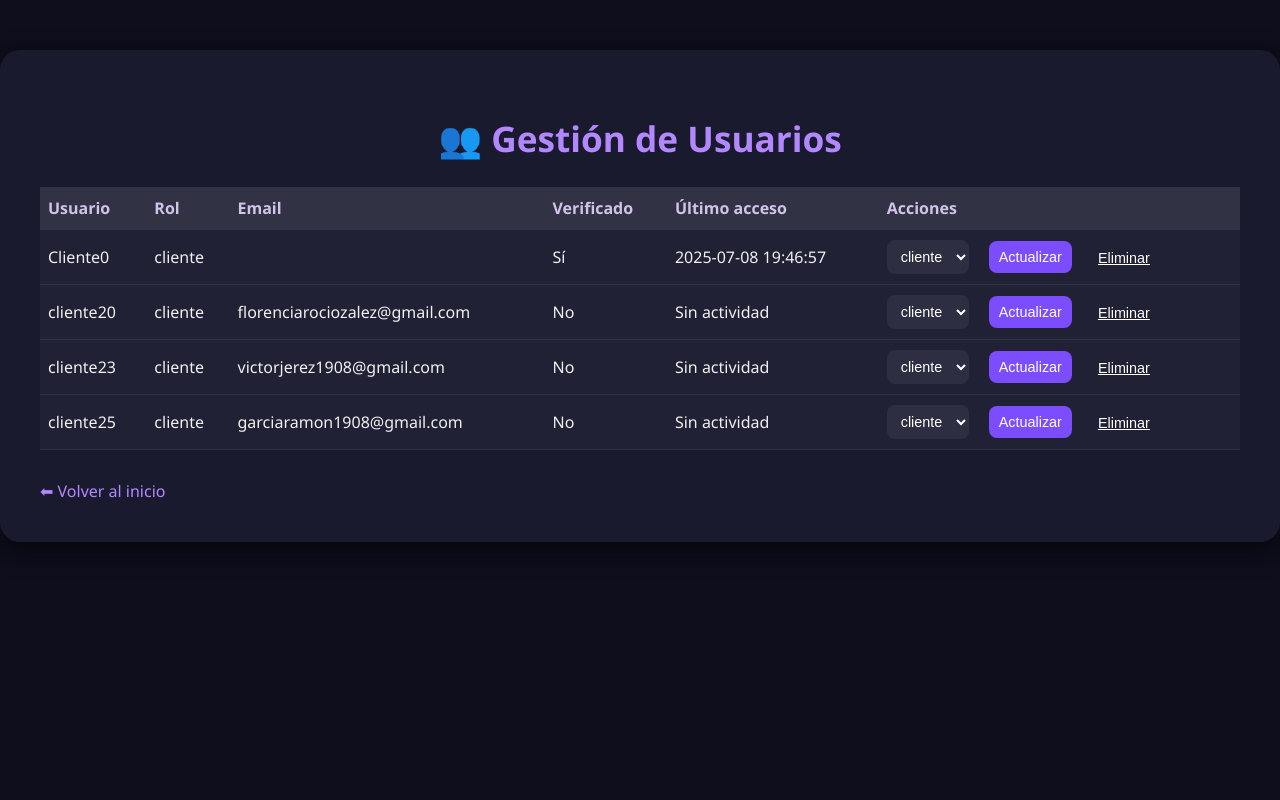
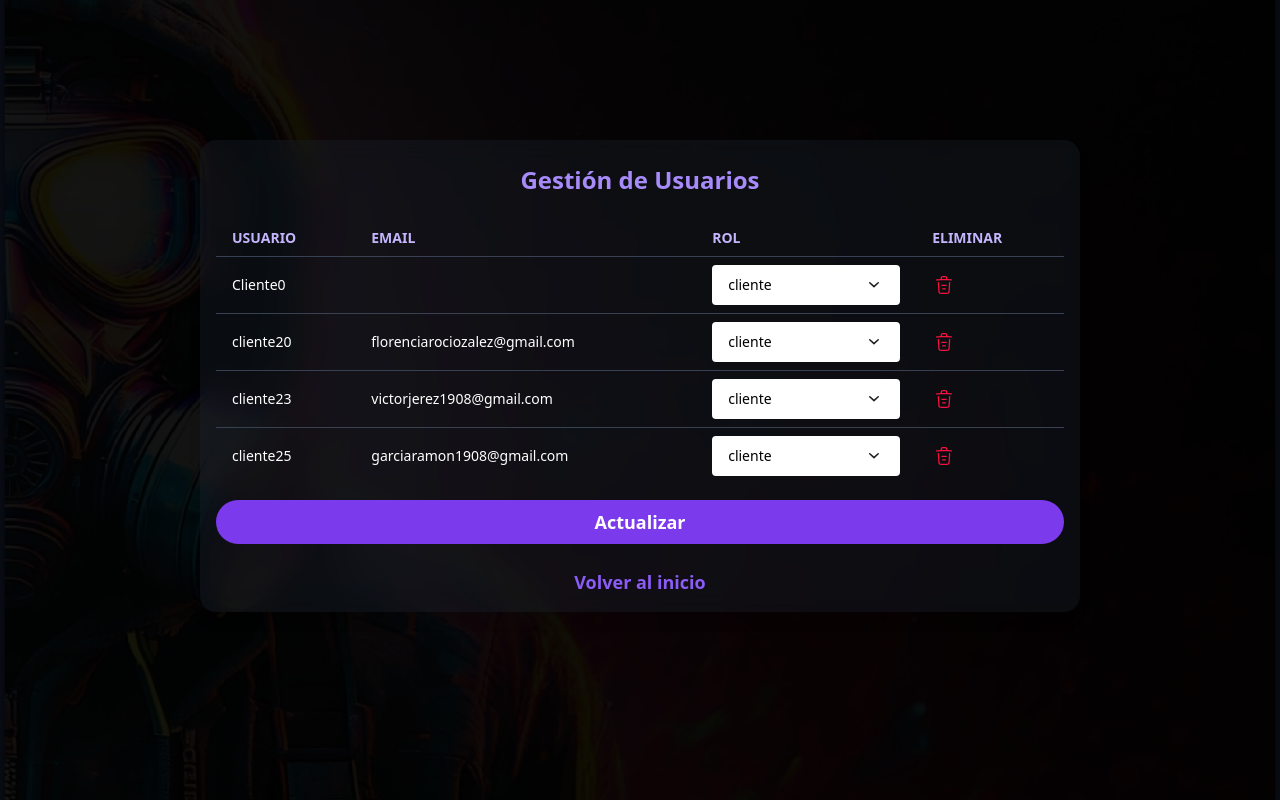
Before and after one commit to FlorenciaZalez/codigosflask, a Flask app: page /gestionar-usuarios in a window 1280 px wide. Run offline with Flask 3, Linux system fonts and the light colour scheme; a user stored in the database is signed in; data comes from the database, SQL or seed files in the repository; both versions use the stored data as it was after the commit; some libraries are stand-ins or nearby versions.

Commit message:
Diseno mobile y dsk terminado

```diff
--- a/codigo_app/app.py
+++ b/codigo_app/app.py
@@ -187,9 +187,10 @@ def admin():
             nuevo_usuario = request.form['nuevo_usuario']
             nueva_contraseña = request.form['nueva_contraseña']
             rol = request.form.get('rol', 'cliente')
+            hashed_password = generate_password_hash(nueva_contraseña)
             try:
                 c.execute("INSERT INTO usuarios (nombre, contraseña, rol, email, verificado) VALUES (?, ?, ?, '', 1)",
-                        (nuevo_usuario, nueva_contraseña, rol))
+                        (nuevo_usuario, hashed_password, rol))
                 mensaje_usuario = f"✅ Usuario '{nuevo_usuario}' creado correctamente"
             except sqlite3.IntegrityError:
                 mensaje_usuario = f"⚠️ El usuario '{nuevo_usuario}' ya existe"
--- a/codigo_app/templates/gestionar_usuarios.html
+++ b/codigo_app/templates/gestionar_usuarios.html
@@ -3,174 +3,79 @@
 <head>
     <meta charset="UTF-8">
     <title>Gestión de Usuarios</title>
+    <meta name="viewport" content="width=device-width, initial-scale=1.0">
+    <script src="https://cdn.tailwindcss.com"></script>
     <style>
+      @media (max-width: 640px) {
         body {
-      margin: 0;
-      padding: 0;
-      font-family: 'Segoe UI', sans-serif;
-      background-color: #0e0e1c;
-      color: #fff;
+          background-image: url('{{ url_for('static', filename='assets/fondoOscuro.png') }}') !important;
         }
-
-  .container {
-      max-width: 1200px;
-      margin: 50px auto;
-      padding-left: 40px;
-      padding-right: 40px;
-      background-color: #1a1a2e;
-      padding-top: 40px;
-      padding-bottom: 40px;
-      border-radius: 20px;
-      box-shadow: 0 8px 24px rgba(0, 0, 0, 0.6);
-  }
-
-  h1 {
-      text-align: center;
-      font-size: 2.2rem;
-      margin-bottom: 25px;
-      color: #b388ff;
-  }
-
-  .mensaje {
-      background-color: rgba(179, 136, 255, 0.2);
-      padding: 12px 20px;
-      border-radius: 10px;
-      text-align: center;
-      font-weight: bold;
-      margin-bottom: 20px;
-  }
-
-  table {
-      width: 100%;
-      border-collapse: collapse;
-      margin-top: 20px;
-      background-color: rgba(255, 255, 255, 0.03);
-      table-layout: auto;
-  }
-
-  th, td {
-      padding: 10px 8px;
-      text-align: left;
-      border-bottom: 1px solid rgba(255, 255, 255, 0.08);
-  }
-
-  th {
-      background-color: rgba(255, 255, 255, 0.08);
-      color: #d1c4e9;
-  }
-
-  td {
-      color: #f0f0f0;
-  }
-
-  select, button {
-      padding: 8px 10px;
-      border-radius: 8px;
-      border: none;
-      font-size: 0.9rem;
-  }
-
-  select {
-      background-color: #2e2e42;
-      color: #fff;
-  }
-
-  button {
-      background-color: #7c4dff;
-      color: white;
-      cursor: pointer;
-      margin-right: 6px;
-      transition: background-color 0.3s ease;
-  }
-
-  button:hover {
-      background-color: #651fff;
-  }
-
-  .acciones {
-      display: flex;
-      gap: 20px;
-      align-items: center;
-      justify-content: flex-start;
-      flex-direction: row;
-  }
-
-  .eliminar-link {
-      background: none;
-      border: none;
-      color: white;
-      text-decoration: underline;
-      cursor: pointer;
-      font-size: 0.9rem;
-      padding: 0;
-  }
-
-  .eliminar-link:hover {
-      color: #ff6b6b;
-  }
-
-  a {
-      display: inline-block;
-      margin-top: 30px;
-      text-align: center;
-      color: #b388ff;
-      text-decoration: none;
-  }
-
-  a:hover {
-      text-decoration: underline;
       }
     </style>
 </head>
-<body>
-    <div class="container">
-        <h1>👥 Gestión de Usuarios</h1>
-
+<body class="flex items-center justify-center min-h-screen bg-gray-900"
+      style="background-image: url('{{ url_for('static', filename='assets/fondoOscuro.png') }}'); background-size: cover; background-position: center;">
+    <div class="flex flex-col items-center w-full max-w-4xl gap-6 -mt-12 px-2">
+        <div class="bg-gray-800 bg-opacity-30 backdrop-blur-md p-8 sm:p-4 rounded-2xl shadow-lg w-full overflow-x-auto"
+             style="max-width: 100vw; box-sizing: border-box; margin-left: 24px; margin-right: 24px;">
+            <h2 class="text-3xl font-bold text-center text-violet-400 mb-6 mt-2 sm:text-2xl">Gestión de Usuarios</h2>
             {% if mensaje %}
-            <div class="mensaje"><strong>{{ mensaje }}</strong></div>
+                <div class="bg-violet-200 bg-opacity-20 text-violet-700 rounded-lg text-center font-bold mb-4 py-2 px-4">
+                    {{ mensaje }}
+                </div>
             {% endif %}
-
-        <table>
+            <div class="w-full overflow-x-auto">
+                <form method="post" id="form-cambiar-rol">
+                    <input type="hidden" name="cambiar_rol_usuario" id="cambiar_rol_usuario" value="">
+                    <input type="hidden" name="nuevo_rol" id="nuevo_rol" value="">
+                </form>
+                <table class="min-w-full divide-y divide-gray-700 bg-transparent text-xs sm:text-sm">
                     <thead>
                         <tr>
-                    <th>Usuario</th>
-                    <th>Rol</th>
-                    <th>Email</th>
-                    <th>Verificado</th>
-                    <th>Último acceso</th>
-                    <th>Acciones</th>
+                            <th class="px-2 sm:px-4 py-2 text-left font-semibold text-violet-300 uppercase">Usuario</th>
+                            <th class="px-2 sm:px-4 py-2 text-left font-semibold text-violet-300 uppercase">Email</th>
+                            <th class="px-2 sm:px-4 py-2 text-left font-semibold text-violet-300 uppercase">Rol</th>
+                            <th class="px-2 sm:px-4 py-2 text-left font-semibold text-violet-300 uppercase">Eliminar</th>
                         </tr>
                     </thead>
-            <tbody>
+                    <tbody class="divide-y divide-gray-700">
                         {% for nombre, rol, email, verificado in usuarios %}
                         <tr>
-                    <td>{{ nombre }}</td>
-                    <td>{{ rol }}</td>
-                    <td>{{ email }}</td>
-                    <td>{{ 'Sí' if verificado else 'No' }}</td>
-                    <td>{{ accesos.get(nombre, 'Sin actividad') }}</td>
-                    <td>
-                        <div class="acciones">
-                            <form method="post" style="display: flex; align-items: center; gap: 20px;">
-                                <input type="hidden" name="cambiar_rol_usuario" value="{{ nombre }}">
-                                <select name="nuevo_rol">
+                            <td class="px-2 sm:px-4 py-2 text-white break-all">{{ nombre }}</td>
+                            <td class="px-2 sm:px-4 py-2 text-white break-all">{{ email }}</td>
+                            <td class="px-2 sm:px-4 py-2 text-white relative">
+                                <div class="relative">
+                                    <select class="bg-white text-black rounded px-4 py-2 w-full focus:outline-none focus:ring-2 focus:ring-violet-500 appearance-none pr-8" style="height: 40px; min-width: 120px;" onchange="seleccionarRol('{{ nombre }}', this.value)">
                                         <option value="cliente" {% if rol == 'cliente' %}selected{% endif %}>cliente</option>
                                         <option value="admin" {% if rol == 'admin' %}selected{% endif %}>admin</option>
                                     </select>
-                                <button type="submit">Actualizar</button>
-                            </form>
+                                    <span class="pointer-events-none absolute right-4 top-1/2 transform -translate-y-1/2">
+                                        <svg width="20" height="20" fill="#1E1E1E" viewBox="0 0 20 20"><path fill-rule="evenodd" d="M5.23 7.21a.75.75 0 011.06.02L10 10.584l3.71-3.354a.75.75 0 111.02 1.1l-4.25 3.84a.75.75 0 01-1.02 0l-4.25-3.84a.75.75 0 01.02-1.06z" clip-rule="evenodd"/></svg>
+                                    </span>
+                                </div>
+                            </td>
+                            <td class="px-2 sm:px-4 py-2">
                                 <form method="post" onsubmit="return confirm('¿Estás seguro de eliminar al usuario {{ nombre }}?');">
                                     <input type="hidden" name="eliminar_usuario" value="{{ nombre }}">
-                                <button type="submit" class="eliminar-link">Eliminar</button>
+                                    <button type="submit" class="p-0 bg-transparent border-none" title="Eliminar usuario">
+                                        <img src="{{ url_for('static', filename='icons/tacho.svg') }}" alt="Eliminar" class="w-6 h-6 inline align-middle" style="filter: invert(38%) sepia(99%) saturate(7492%) hue-rotate(340deg) brightness(97%) contrast(101%);">
+                                    </button>
                                 </form>
-                        </div>
                             </td>
                         </tr>
                         {% endfor %}
                     </tbody>
                 </table>
-
-        <a href="{{ url_for('home') }}">⬅ Volver al inicio</a>
+                <button type="submit" form="form-cambiar-rol" class="w-full bg-violet-600 hover:bg-violet-700 text-white font-semibold py-2 px-4 rounded-full text-center text-base sm:text-lg transition-colors duration-200 mt-4 mb-4">Actualizar</button>
             </div>
+            <a href="{{ url_for('home') }}" class="w-full text-violet-500 hover:underline font-semibold text-center block text-base sm:text-lg bg-transparent border-none p-0 mt-2">Volver al inicio</a>
+        </div>
+    </div>
+    <script>
+        function seleccionarRol(usuario, rol) {
+            document.getElementById('cambiar_rol_usuario').value = usuario;
+            document.getElementById('nuevo_rol').value = rol;
+        }
+    </script>
 </body>
 </html>
```
Also changed, not shown: codigo_app/templates/admin.html (+39 -13 lines), codigo_app/templates/entregar_codigo.html (+36 -28 lines), codigo_app/db/codigos.db, codigo_app/static/icons/tacho.svg (added), 1 other file. Lines whose indentation alone changed are shown as unchanged.
